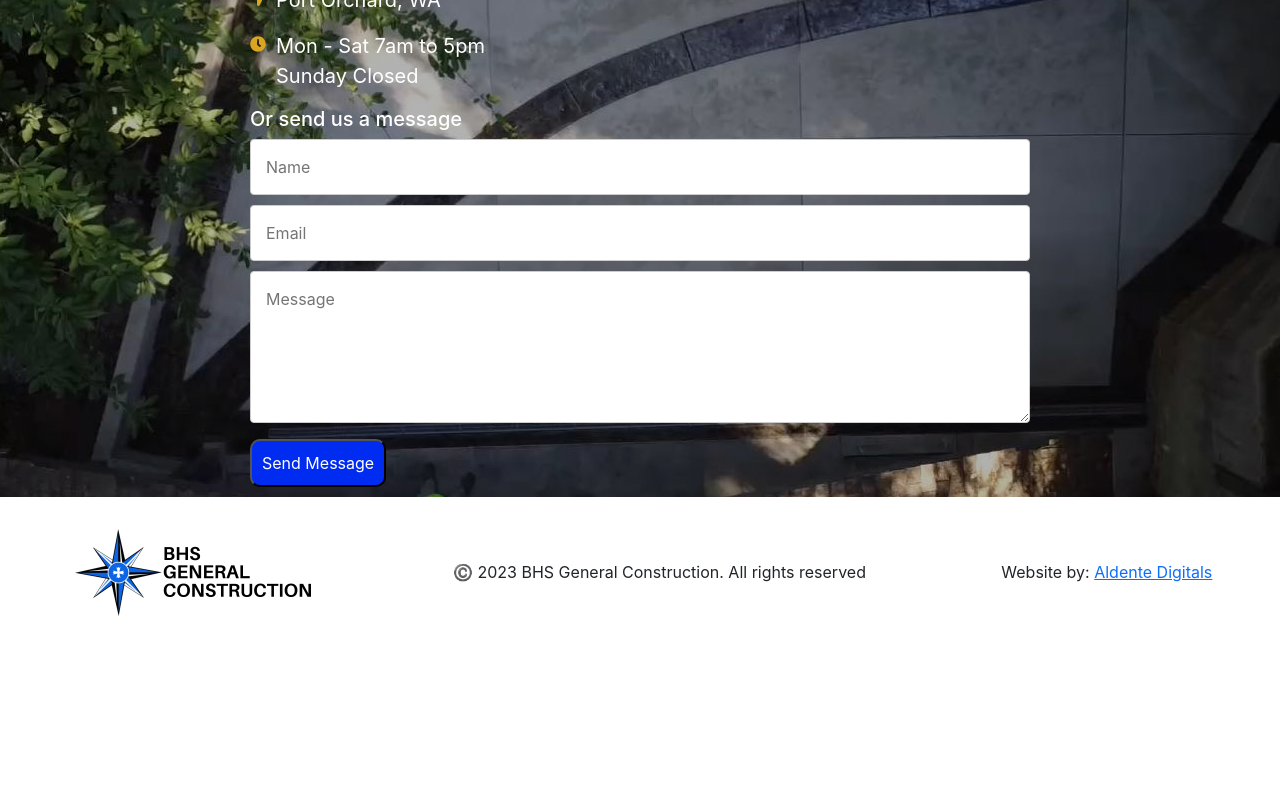
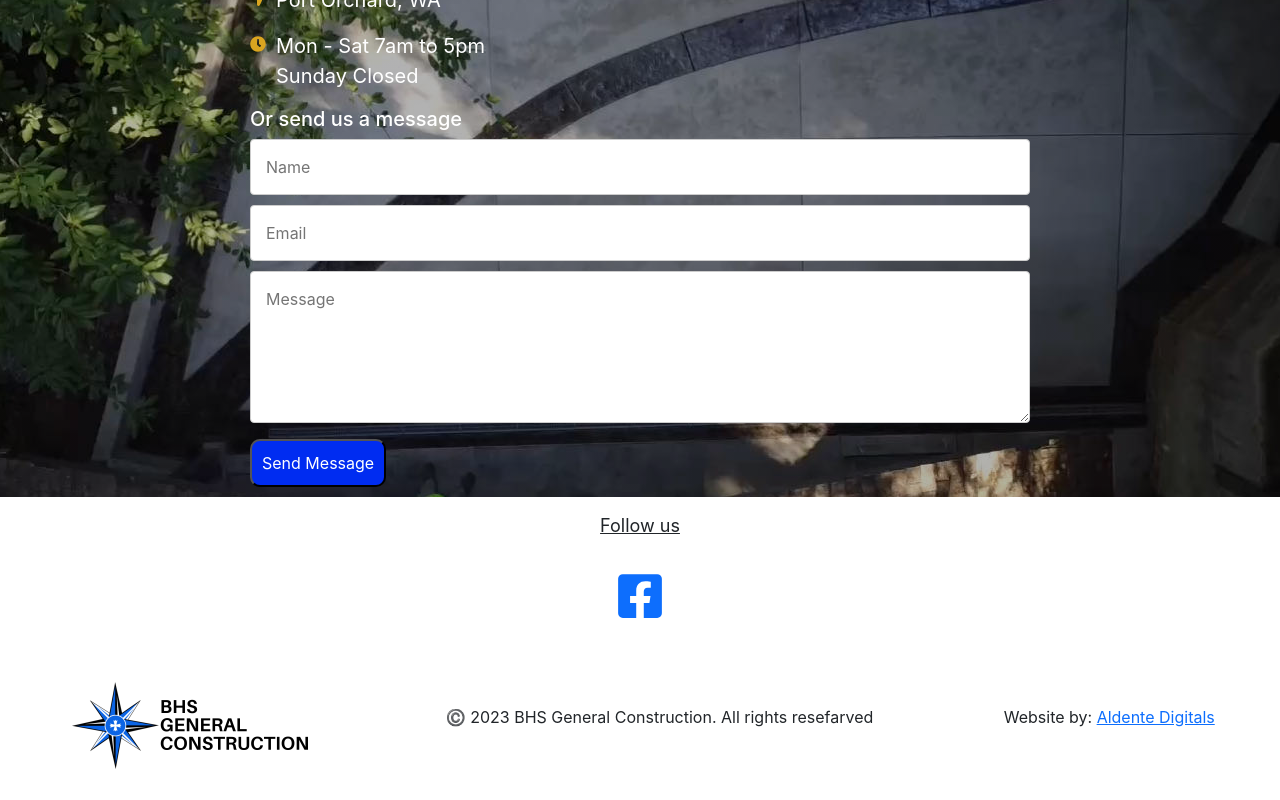
Before and after one commit to alexpablo-code/bhs-general-construction, a React (Create React App) app: page /services in a window 1280 px wide. Shown: the part 3650-4450 px from the top of the page. Before the commit the page ends 4297 px from the top, so only its background shows below. Built offline with nearby package versions, Linux system fonts and the light colour scheme.

Commit message:
facebook link added

```diff
--- a/src/components/Footer.jsx
+++ b/src/components/Footer.jsx
@@ -1,23 +1,39 @@
 import React from "react";
+import { FaFacebookSquare } from "react-icons/fa";
 import "../styles/footer.css";
 import { useNavigate } from "react-router-dom";
 const logo = require("../components/images/blk_font_logo.png");
+
+
+
 
 const Footer = () => {
   const navigate = useNavigate();
   return (
     <footer>
+       <div className="facebook-link">
+          <p>Follow us</p>
+          <a
+             href="https://www.facebook.com/profile.php?id=100068443895794"
+             className="facebook-icon">
+                <FaFacebookSquare />
+                </a>
+       </div>
+
+
+      <div className="footer-end">
       <img
         src={logo}
         alt="site-logo"
         className="footer-logo"
         onClick={() => navigate("/")}
       />
-      <p>©️ 2023 BHS General Construction. All rights reserved</p>
+      <p>©️ 2023 BHS General Construction. All rights resefarved</p>
       <p>
         Website by:{" "}
         <a href="https://www.instagram.com/the.alexpablo">Aldente Digitals</a>
       </p>
+      </div>
     </footer>
   );
 };
--- a/src/styles/footer.css
+++ b/src/styles/footer.css
@@ -12,9 +12,23 @@ footer a {
     height: 100px;
 }
 
+.facebook-icon {
+    font-size: 40px;
+
+  }
+
+.facebook-link p{
+    font-size: 14px;
+    text-decoration: underline;
+}
+
+.facebook-link {
+   padding-bottom: 20px;
+}
+
 @media screen and (min-width: 992px){
     footer{
-        display: flex;
+
         justify-content: space-around;
         align-items: center;
         padding: 15px 0;
@@ -28,4 +42,29 @@ footer a {
     footer > p{
         margin: auto 0px;
     }
+
+
+
+    .facebook-link {
+        align-items: center;
+        /* display: flex; */
+        justify-content: center;
+      }
+
+    .footer-end{
+
+        display: flex;
+        justify-content: space-around;
+        align-items: center;
+    }
+
+    .facebook-icon {
+        font-size: 50px;
+      }
+
+      .facebook-link p{
+        font-size: 18px;
+
+    }
+
 }
```
